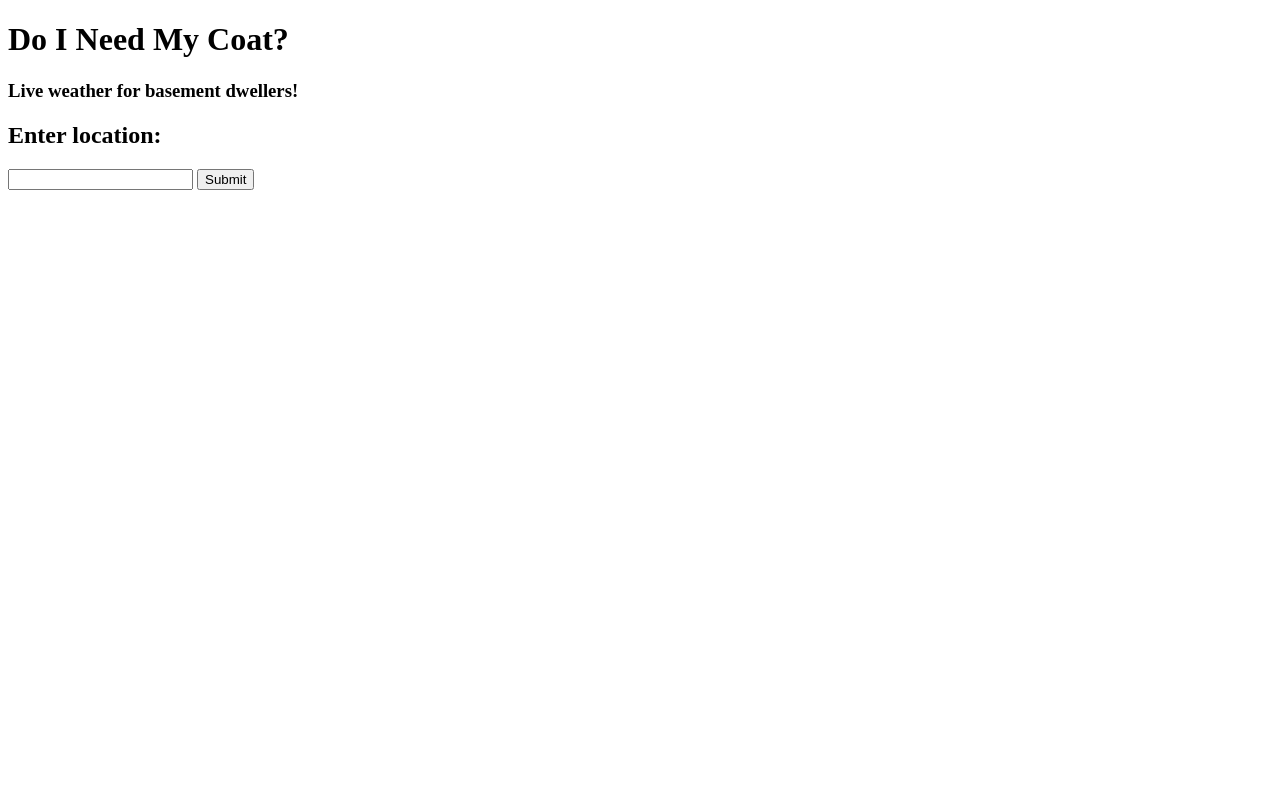
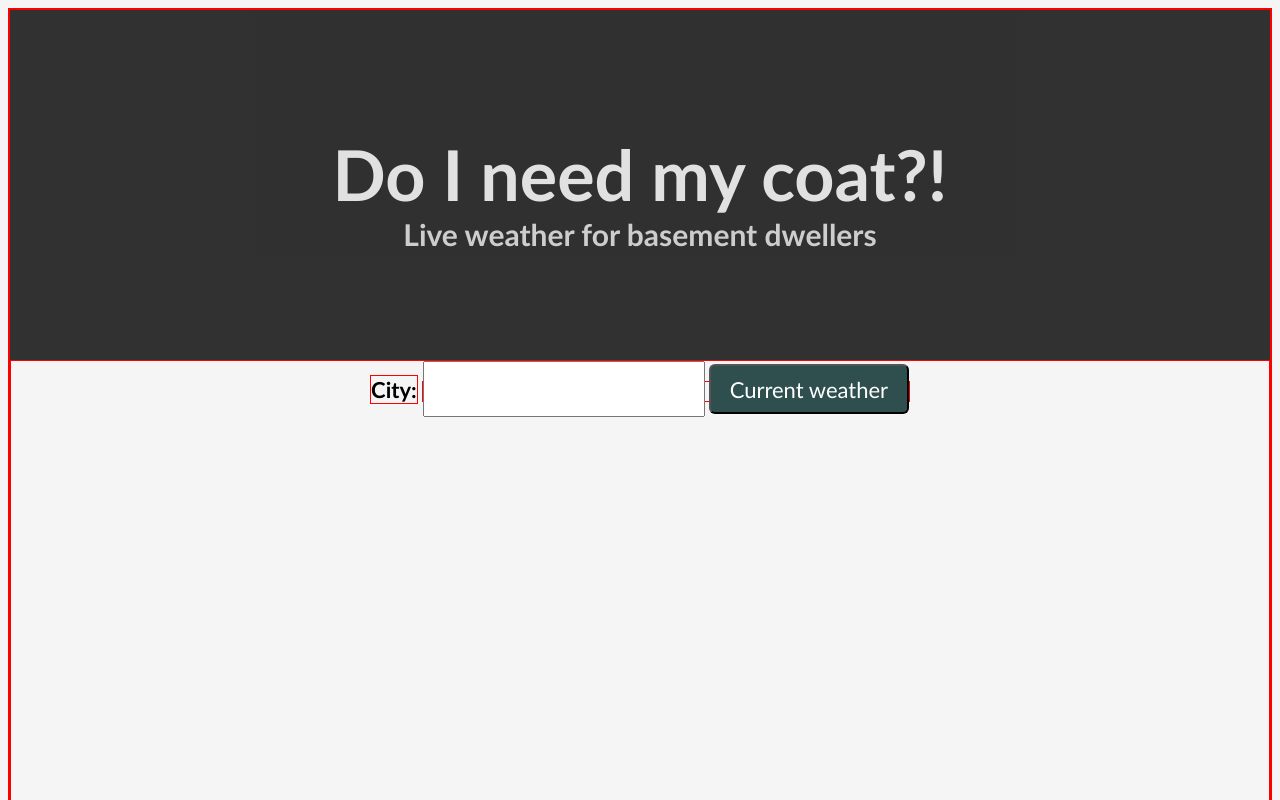
Before and after one commit to leannecornish-ft/weatherapp, a plain HTML site: page index.html in a window 1280 px wide. Shown: the top 800 px of the page. Drawn offline with Linux system fonts and the light colour scheme.

Commit message:
still working on style

```diff
--- a/index.html
+++ b/index.html
@@ -1,9 +1,10 @@
 <!DOCTYPE html>
 <html>
 	<head>
-		<title>DINMC</title>
-		<!-- <link rel="stylesheet" href="./style.css">
-		<script src="main.js"></script>
+		<title>Do I Need My Coat?</title>
+		<link></link>
+		<link rel="stylesheet" href="style.css">
+		<!-- <script src="main.js"></script>
 		<script src="functionhelper.js"></script>
 		<script src="main.js"></script>
 		<script src="handlebars.min.js"></script>
@@ -11,17 +12,19 @@
 	</head>
 	<body>
 		<header>
-			<h1>Do I Need My Coat?</h1>
+			<h1 id="title-main">Do I need my coat?!</h1>
+			<h2 id ="title-strap">Live weather for basement dwellers</h2>
 		</header>
-		<div id="tagline">
-			<h3>Live weather for basement dwellers!</h3>
+		<div id="location-input">
+			<h2 id="location-text">City:</h2>
+			<form>
+				<input type="text">
+				<button id="button"type="submit">Current weather</button>
+			</form>
 		</div>
-		<div id="location-input">
-			<h2>Enter location:</h2>
-			<form>
-				<input type="text" id="city">
-				<button id="button" type="submit">Submit</button>
-			</form>
+		<div id="forecast">
+			<h2>Current Weather:</h2>
+
 		</div>
 	</body>
 </html>
--- a/style.css
+++ b/style.css
@@ -1,13 +1,79 @@
 * {
-    color: darkblue;
+    color: black;
 }
 
 body {
-    /* height: 1000px; */
+    font-family: Calibri;
     border: red solid 2px;
-    background-color: aliceblue;
+    background-color: whitesmoke;
+    text-align: center;
 }
 
-h1 {
-    font-size: large;
+
+
+div {
+    border: red solid 1px;
 }
+
+header {
+    background-color: black;
+    height: 200px;
+    text-align: center;
+    padding: 75px;
+    opacity: 0.8;
+}
+
+#title-main {
+    font-size: 70px;
+    opacity: 0.9;
+    margin-bottom: 0%;
+    color: whitesmoke;
+}
+
+
+#title-strap {
+    font-size: 30px;
+    margin-top: 0%;
+    color: whitesmoke;
+    margin-top: 0%;
+    opacity: 0.8;
+}
+
+#forecast {
+    visibility: hidden;
+}
+
+/* .city {
+    display: inline;
+} */
+
+#location-input {
+    min-height: 900px;
+}
+
+#location-text {
+    display: inline;
+    border: solid red 1px;
+    font-size: 22px;
+}
+
+form {
+    display: inline;
+    border: solid red 1px;
+}
+
+input {
+    height: 50px;
+    font-family: Calibri;
+    font-size: 22px;
+}
+
+#button {
+    font-family: Calibri;
+    font-size: 22px;
+    color: white;
+    border-radius: 6px;
+    background-color: darkslategray;
+    width: 200px;
+    height: 50px
+}
```
